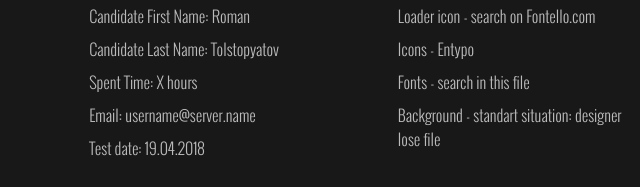
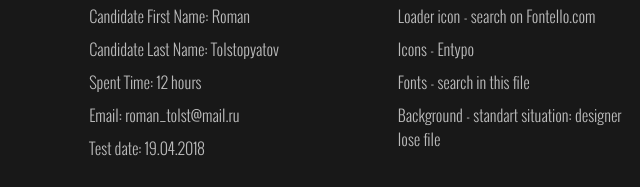
Before and after one commit to Roman83/parrot-wings, a website: page src/index.html in a window 1280 px wide. Shown: the part 1137-1324 px from the top of the page, 0-640 px from the left. Drawn offline with nearby package versions, Linux system fonts and the light colour scheme; files that its build step writes are made by us from their sources.

Commit message:
recruitment info

```diff
--- a/src/index.html
+++ b/src/index.html
@@ -133,8 +133,8 @@
             <ul class="footer_column_list">
               <li class="footer_column_item">Candidate First Name: Roman</li>
               <li class="footer_column_item">Candidate Last Name: Tolstopyatov</li>
-              <li class="footer_column_item">Spent Time: X hours</li>
-              <li class="footer_column_item">Email: username@server.name</li>
+              <li class="footer_column_item">Spent Time: 12 hours</li>
+              <li class="footer_column_item">Email: roman_tolst@mail.ru</li>
               <li class="footer_column_item">Test date: 19.04.2018</li>
             </ul>
           </div>
--- a/src/scss/main.scss
+++ b/src/scss/main.scss
@@ -273,5 +273,5 @@ h1 {
 }
 
 @keyframes spinner {
-    to { transform: rotate(360deg); }
+    to { transform: rotate(-360deg); }
 }
```
